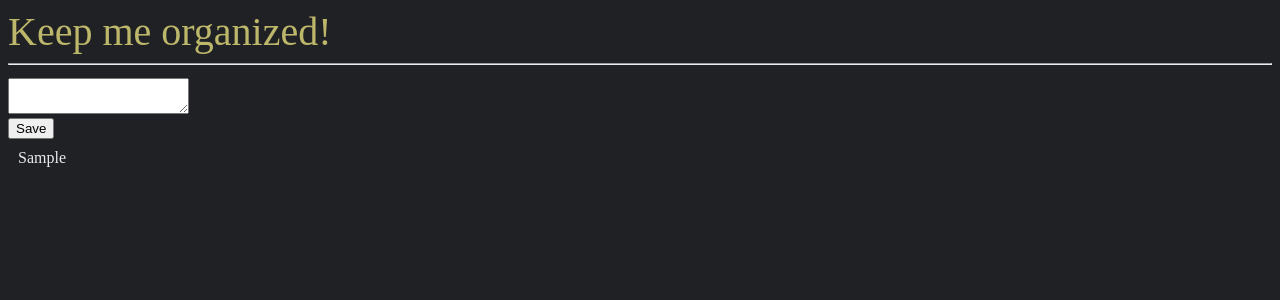
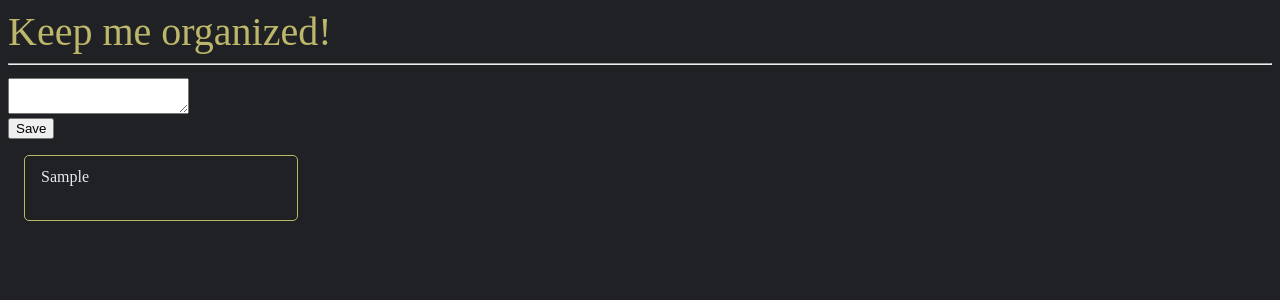
Before and after one commit to abuelhassan/keep-vue, a Vue app: page / in a window 1280 px wide. Both pictures are taken after typing "Sample" into the empty fields and a click on the button "Save". Shown: the top 300 px of the page. Built offline with nearby package versions, Linux system fonts and the light colour scheme.

Commit message:
NoteItem styling

```diff
--- a/src/components/NoteItem.vue
+++ b/src/components/NoteItem.vue
@@ -8,7 +8,11 @@
 
 <style scoped>
   .item {
-    min-width: 50px;
-    margin: 10px;
+    width: 240px;
+    min-height: 40px;
+    margin: 16px;
+    padding: 12px 16px 12px 16px;
+    border: 1px darkkhaki solid;
+    border-radius: 5px;
   }
 </style>
```
